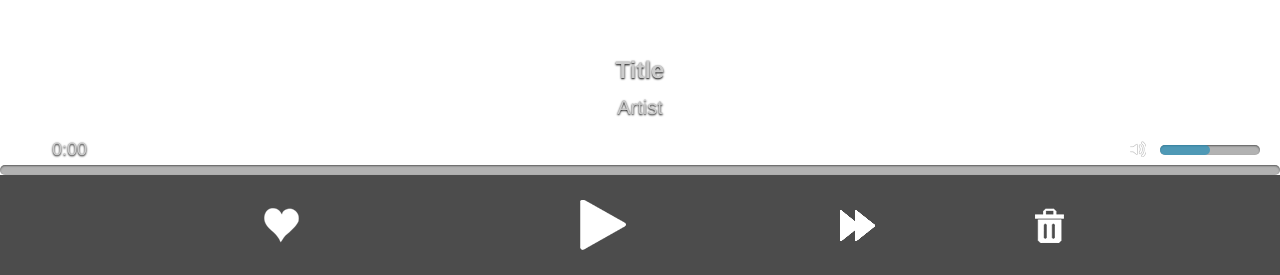
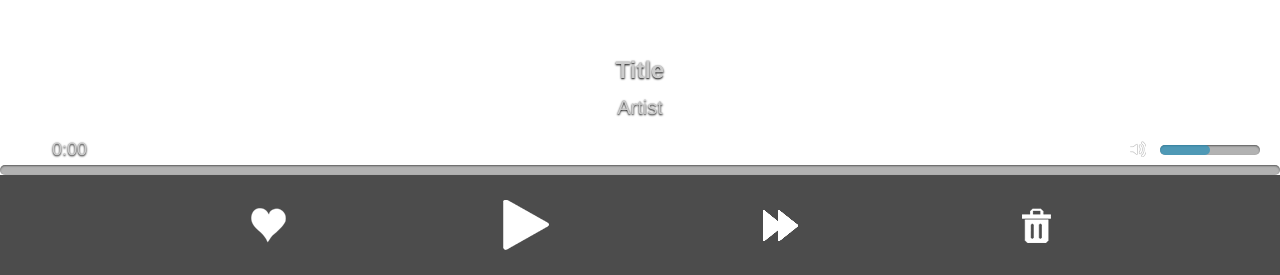
Before and after one commit to 321QNM/music_platform, a Python web app: template templates/playmusic.html in a window 1280 px wide. Shown: the part 525-800 px from the top of the page. Run offline with Jinja, Linux system fonts and the light colour scheme; the template is opened without the code that fills it, so the values that code supplies are empty; some libraries are stand-ins or nearby versions.

Commit message:
调整四个按钮位置

```diff
--- a/static/css/playmusic.css
+++ b/static/css/playmusic.css
@@ -119,32 +119,32 @@ a {
     /*width: 20px;*/
     background-image: url(../images/like1.png);
     margin-top: 25px;
-    margin-left: 20%;
+    margin-left: 19%;
 }
 #filter .likeBt.enable {
     background-image: url(../images/like12.png);
     margin-top: 25px;
-    margin-left: 20%;
+    margin-left: 19%;
 }
 #filter .hateBt{
     background-image: url(../images/dislike.png);
     margin-top: 25px;
-    margin-left: 80%;
+    margin-left: 79%;
 }
 #filter .nextBt{
     background-image: url(../images/next.png);
     margin-top: 25px;
-    margin-left: 65%;
+    margin-left: 59%;
 }
 #filter .playBt.playing{
     background-image: url(../images/pause.png);
     margin-top: 25px;
-    margin-left: 45%;
+    margin-left: 39%;
 }
 #filter .playBt{
     background-image: url(../images/play.png);
     margin-top: 25px;
-    margin-left: 45%;
+    margin-left: 39%;
 }
 /*音量拉条*/
 #player .ctrl .control .volume .slider {
```
